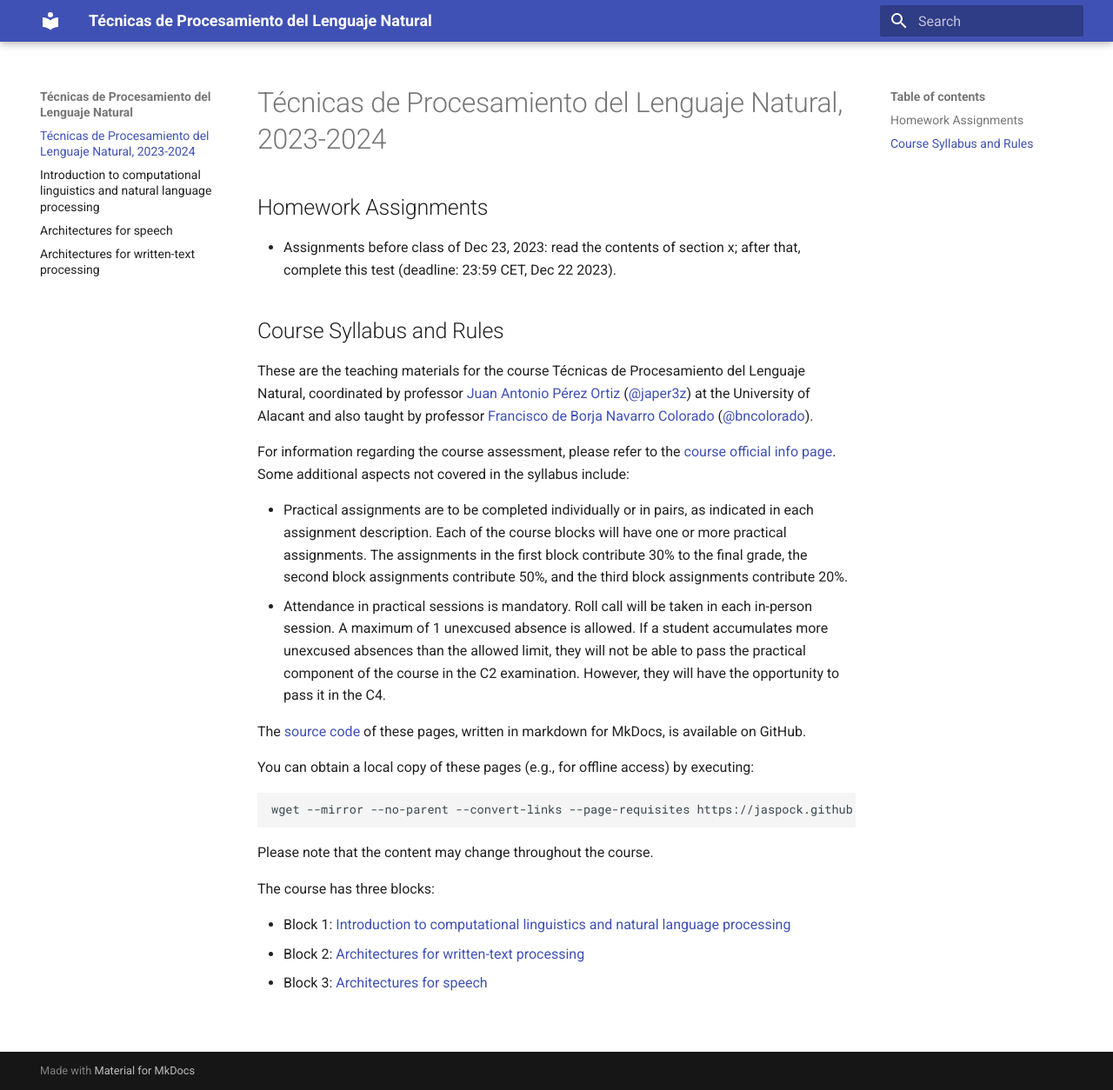
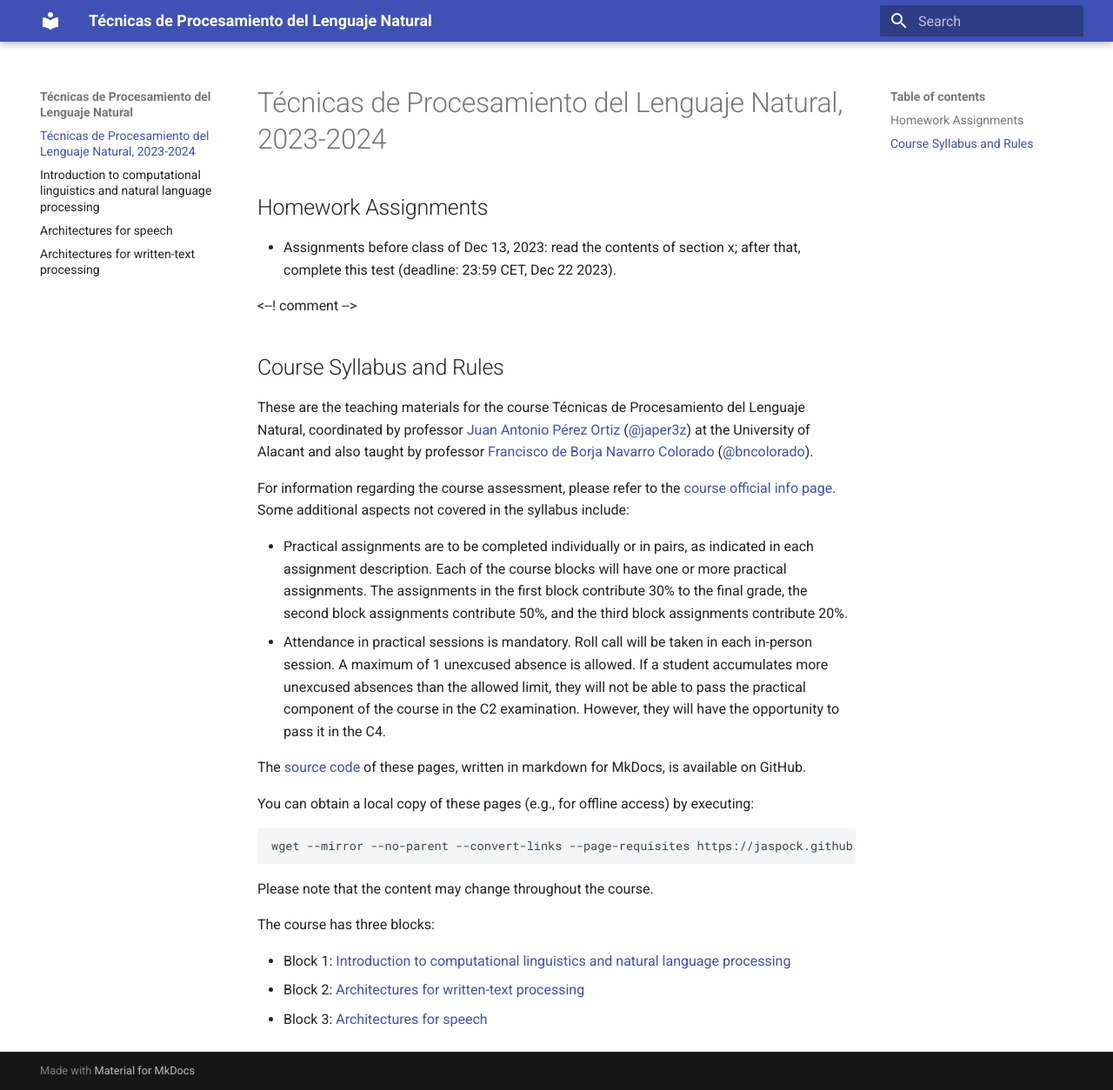
Before and after one commit to jaspock/tpln2324, an MkDocs documentation site: the page built from docs/index.md, in a window 1280 px wide and 1254 px high. Shown: the whole window at 87% size. Built offline with MkDocs 1.6.1 and Material for MkDocs 9.7.7, drawn with Linux system fonts in a browser that asks for light colours.

Commit message:
Update index.md

```diff
--- a/docs/index.md
+++ b/docs/index.md
@@ -2,7 +2,9 @@
 
 ## Homework Assignments
 
-* Assignments before class of Dec 23, 2023: read the contents of section x; after that, complete this test (deadline: 23:59 CET, Dec 22 2023).
+* Assignments before class of Dec 13, 2023: read the contents of section x; after that, complete this test (deadline: 23:59 CET, Dec 22 2023).
+
+<--! comment -->
 
 ## Course Syllabus and Rules
 
```
